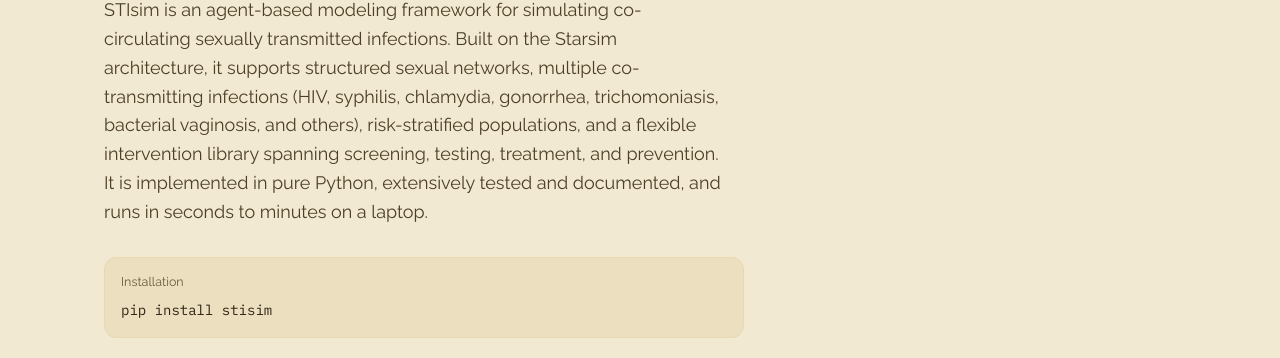
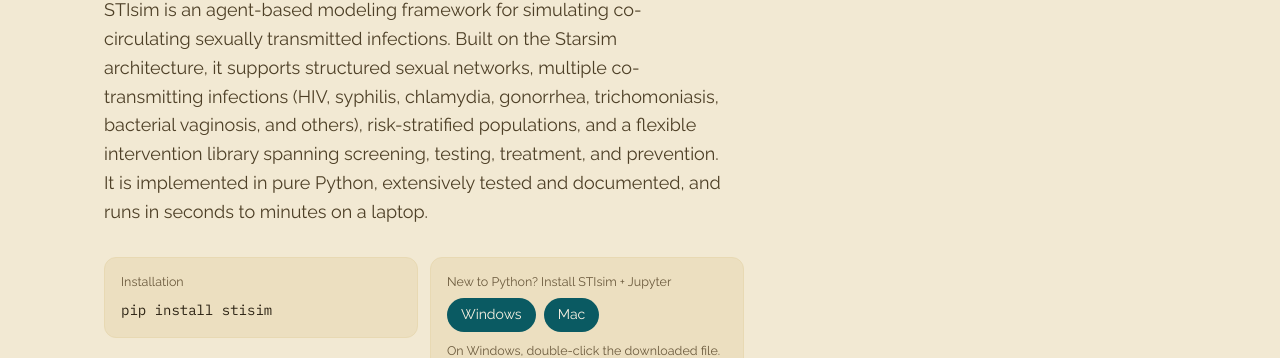
Before and after one commit to stisim/stisim.github.io, an Eleventy site: page src/index.njk in a window 1280 px wide. Shown: the part 287-645 px from the top of the page. Built offline with nearby package versions, Linux system fonts and the light colour scheme; Eleventy itself is replaced by a stand-in of ours; files that its build step writes are made by us from their sources.

Commit message:
Hero: Windows/Mac installer buttons for users new to Python

```diff
--- a/public/site.css
+++ b/public/site.css
@@ -180,10 +180,19 @@ a { color: inherit; }
 .sec .kicker { font-family: var(--font-mono); font-size: 12px; letter-spacing: .08em;
   text-transform: uppercase; color: var(--teal-d); margin: 0 0 14px; }
 #model .installs { display: grid; grid-template-columns: repeat(auto-fit, minmax(240px, 1fr));
-  gap: 12px; margin: 0 0 26px; max-width: 640px; }
+  gap: 12px; margin: 0 0 26px; max-width: 640px; align-items: start; }
 #model .inst { background: var(--surface-2); border: 1px solid var(--line-2); border-radius: 12px; padding: 14px 16px; }
 #model .lbl { display: block; font-size: 12.5px; color: var(--muted); margin-bottom: 7px; }
 #model code { font-family: var(--font-mono); font-size: 14px; color: var(--ink); }
+#model .btns .btn + details { margin-left: 4px; }
+#model .btn { font-size: 14px; padding: 6px 14px; border-radius: 999px; text-decoration: none; cursor: pointer;
+  color: var(--surface); background: var(--teal-d); list-style: none; display: inline-block; }
+#model .btn::-webkit-details-marker { display: none; }
+#model .btn:hover { background: var(--teal); }
+#model details { display: inline; }
+#model details ol { margin: 10px 0 0; padding-left: 20px; font-size: 13.5px; line-height: 1.6; color: var(--ink-soft); }
+#model details code { font-size: 12.5px; overflow-wrap: anywhere; }
+#model .note { font-size: 12.5px; line-height: 1.5; color: var(--muted); margin: 10px 0 0; }
 #model .arch { display: grid; gap: 10px; max-width: 640px; margin: 0 0 26px; }
 #model .arch .base, #model .arch .mods { font-family: var(--font-mono); font-size: 12px; color: var(--muted); }
 #model .links { display: flex; flex-wrap: wrap; gap: 10px; }
--- a/src/index.njk
+++ b/src/index.njk
@@ -26,6 +26,20 @@ STIsim is an agent-based modeling framework for simulating co-circulating sexual
         <span class="lbl">Installation</span>
         <code>pip install stisim</code>
       </div>
+      <div class="inst">
+        <span class="lbl">New to Python? Install STIsim + Jupyter</span>
+        <div class="btns">
+          <a class="btn" href="https://github.com/starsimhub/stisim/releases/latest/download/install.bat">Windows</a>
+          <details>
+            <summary class="btn">Mac</summary>
+            <ol>
+              <li>Open Terminal (press ⌘-Space, type <em>Terminal</em>, press Enter).</li>
+              <li>Paste this and press Enter:<br><code>curl -LsSf https://stisim.org/install.sh | sh</code></li>
+            </ol>
+          </details>
+        </div>
+        <p class="note">On Windows, double-click the downloaded file. If Windows warns about it, click <em>More info → Run anyway</em>.</p>
+      </div>
     </div>
     <div class="links">
       {% for link in modelLinks %}
```
